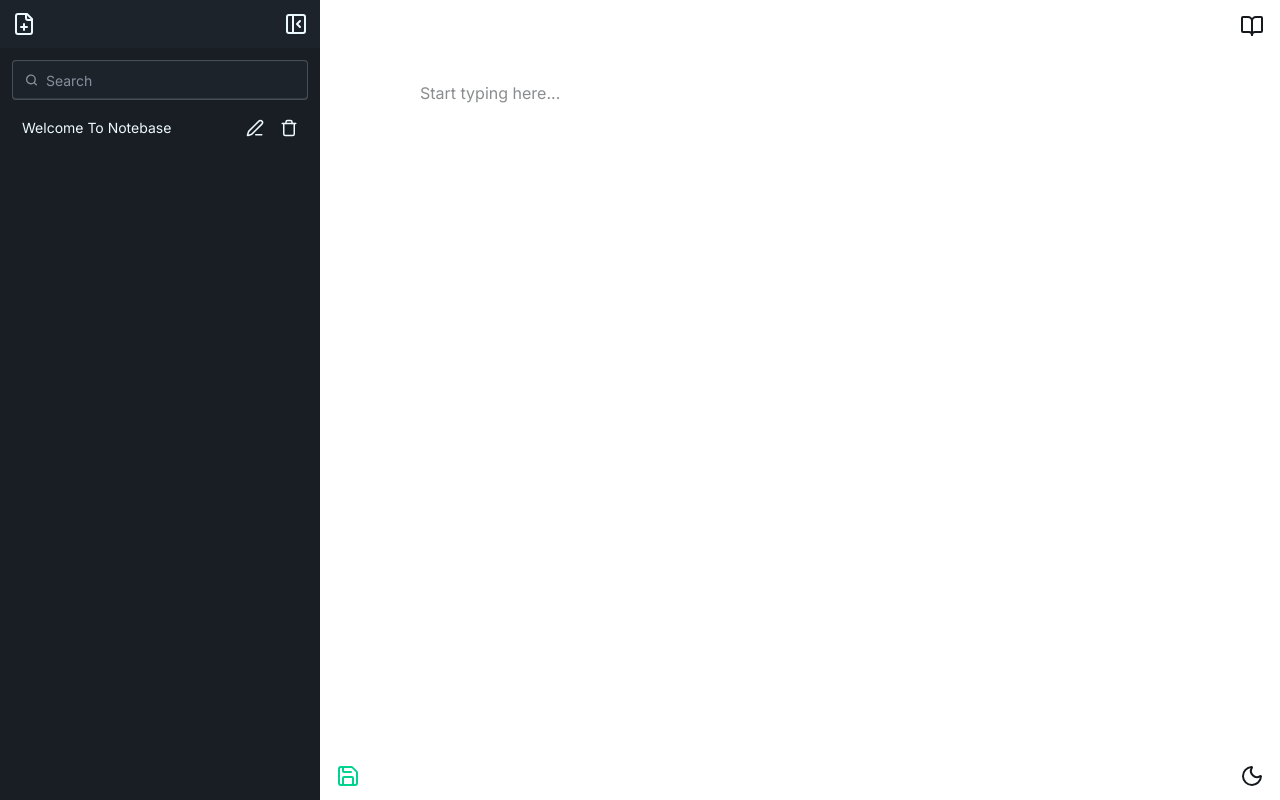
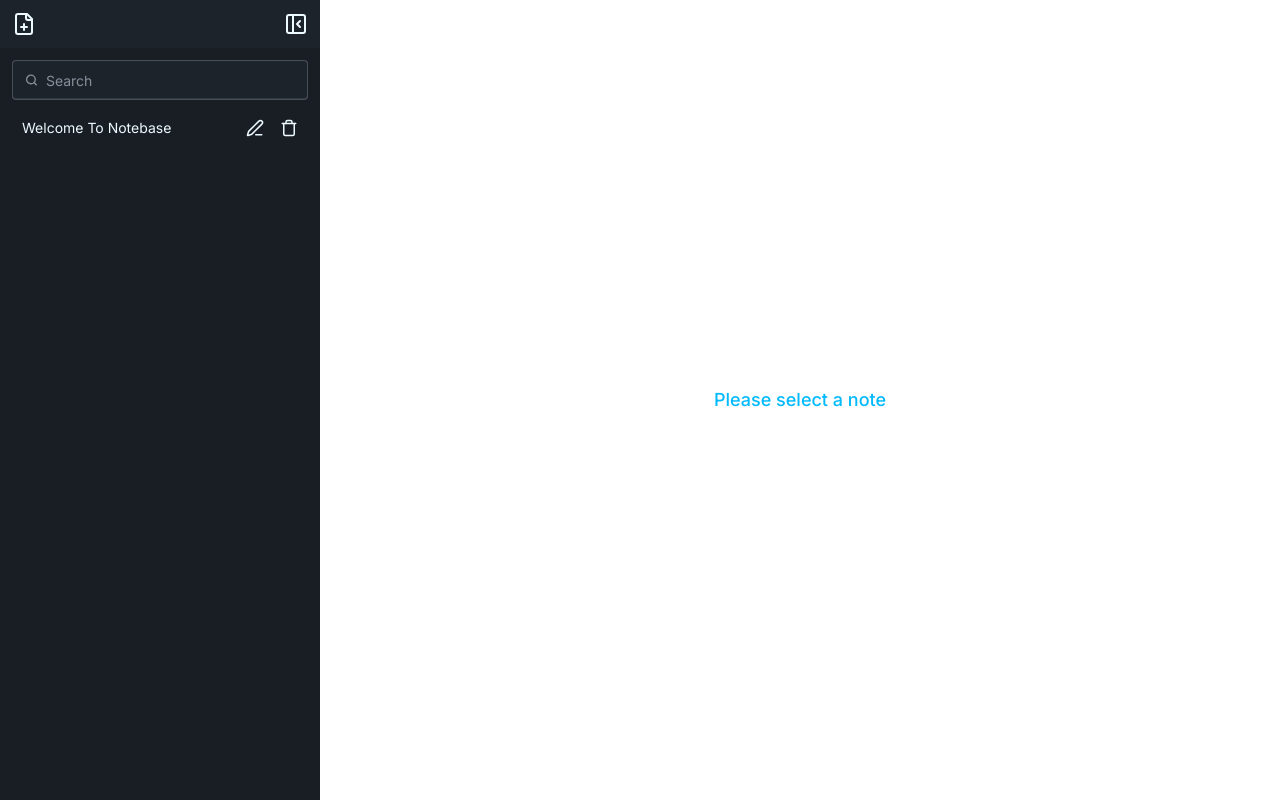
Before and after one commit to jamiewilliamsxyz/notebase, a React (Vite) app: page / in a window 1280 px wide. Built offline with nearby package versions, Linux system fonts and the light colour scheme.

Commit message:
Disable editor and add message if no note has been selected

```diff
--- a/src/components/features/editor/MarkdownEditor.jsx
+++ b/src/components/features/editor/MarkdownEditor.jsx
@@ -17,12 +17,17 @@ export const MarkdownEditor = () => {
   const [editorMode, setEditorMode] = useState("edit");
   const [isAlertOpen, setIsAlertOpen] = useState(false);
   const [isDisabled, setIsDisabled] = useState(false);
+  const [displayEditor, setDisplayEditor] = useState(false);
 
   const handleToggleEditorMode = () => {
     setEditorMode((prev) => (prev === "edit" ? "view" : "edit"));
   };
 
   useEffect(() => {
+    if (Object.keys(noteOpen).length != 0) {
+      setDisplayEditor(true);
+    }
+
     setMarkdownContent(noteOpen.content);
   }, [noteOpen]);
 
@@ -48,6 +53,8 @@ export const MarkdownEditor = () => {
         }
       `}
     >
+      {displayEditor ? (
+        <>
           <EditorModeToggle
             onToggleEditorMode={handleToggleEditorMode}
             isDisabled={isDisabled}
@@ -75,9 +82,11 @@ export const MarkdownEditor = () => {
               </ReactMarkdown>
             </div>
           ) : (
-        <p className="text-error text-3xl text-semibold text-center">
-          Error: Invalid editor mode
+            <div className="flex items-center justify-center">
+              <p className="text-error text-lg font-semibold">
+                Invalid editor mode
               </p>
+            </div>
           )}
 
           <div
@@ -96,6 +105,12 @@ export const MarkdownEditor = () => {
             setIsDisabled={setIsDisabled}
           />
           <ThemeToggle />
+        </>
+      ) : (
+        <div className="flex items-center justify-center h-screen">
+          <p className="text-info text-lg font-medium">Please select a note</p>
+        </div>
+      )}
     </div>
   );
 };
```
Lines whose indentation alone changed are shown as unchanged.
